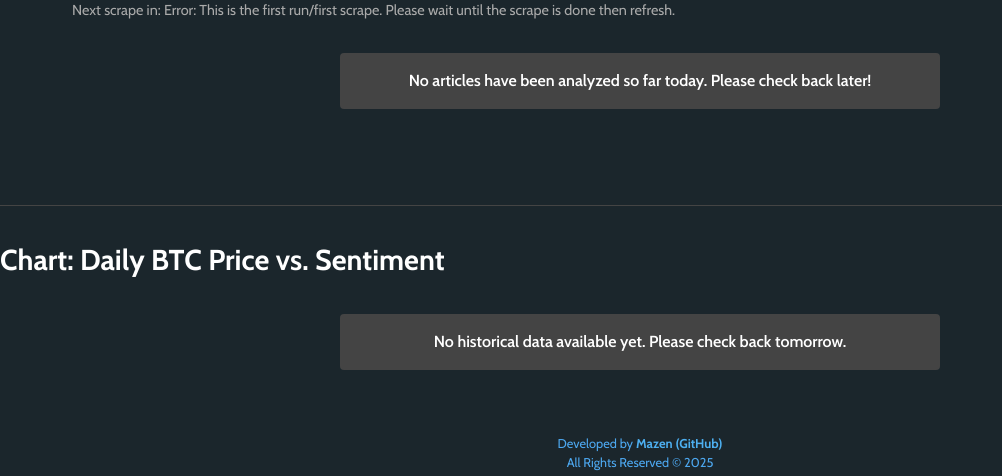
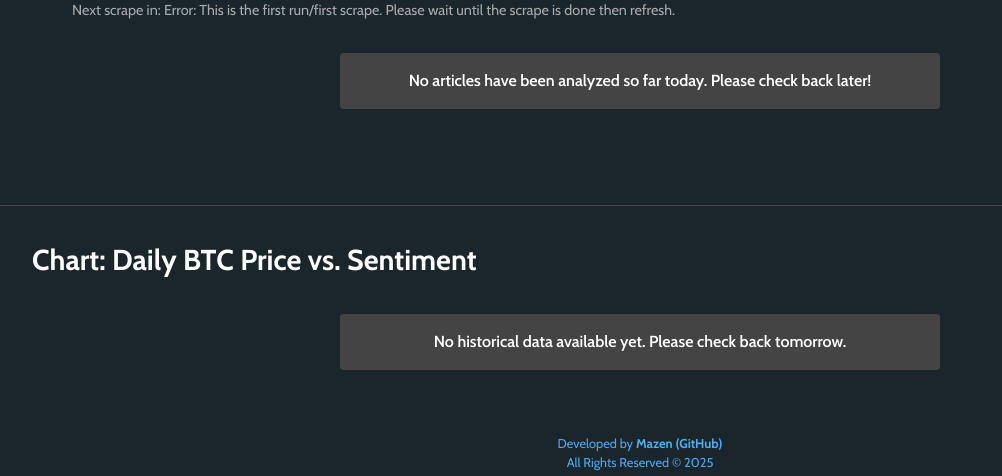
Before and after one commit to mazenayyad/finance-sentiment-analyzer, a Flask app: page /results in a window 1280 px wide. Shown: the part 235-711 px from the top of the page, without its empty margins (0-1002 px from the left). Run offline with Flask 3, Linux system fonts and the light colour scheme; data that the repository does not hold is empty; some libraries are stand-ins or nearby versions.

Commit message:
minor style change

```diff
--- a/static/style.css
+++ b/static/style.css
@@ -367,14 +367,16 @@ body {
   margin-bottom: 4rem;
   border-top: 1px solid #444;
   padding-top: 2rem;
+  padding-left: 2rem;
+  padding-right: 2rem;
 }
 
 .chart-section h2 {
   color: #ffffff;
   margin-bottom: 1rem;
-  text-align: left;
   font-size: 1.8rem;
   font-weight: 700;
+  text-align: left;
 }
 
 .no-history-message {
```
